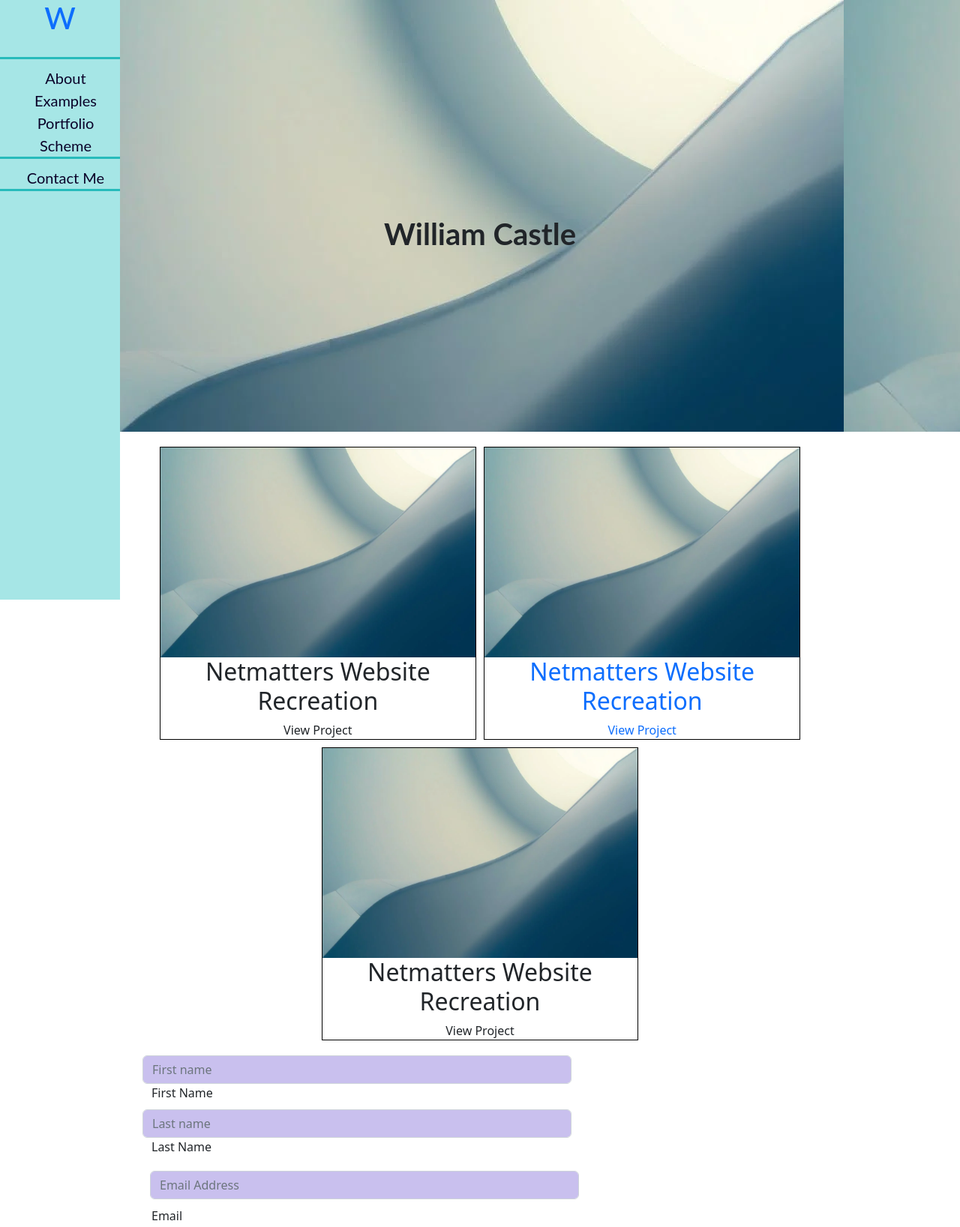
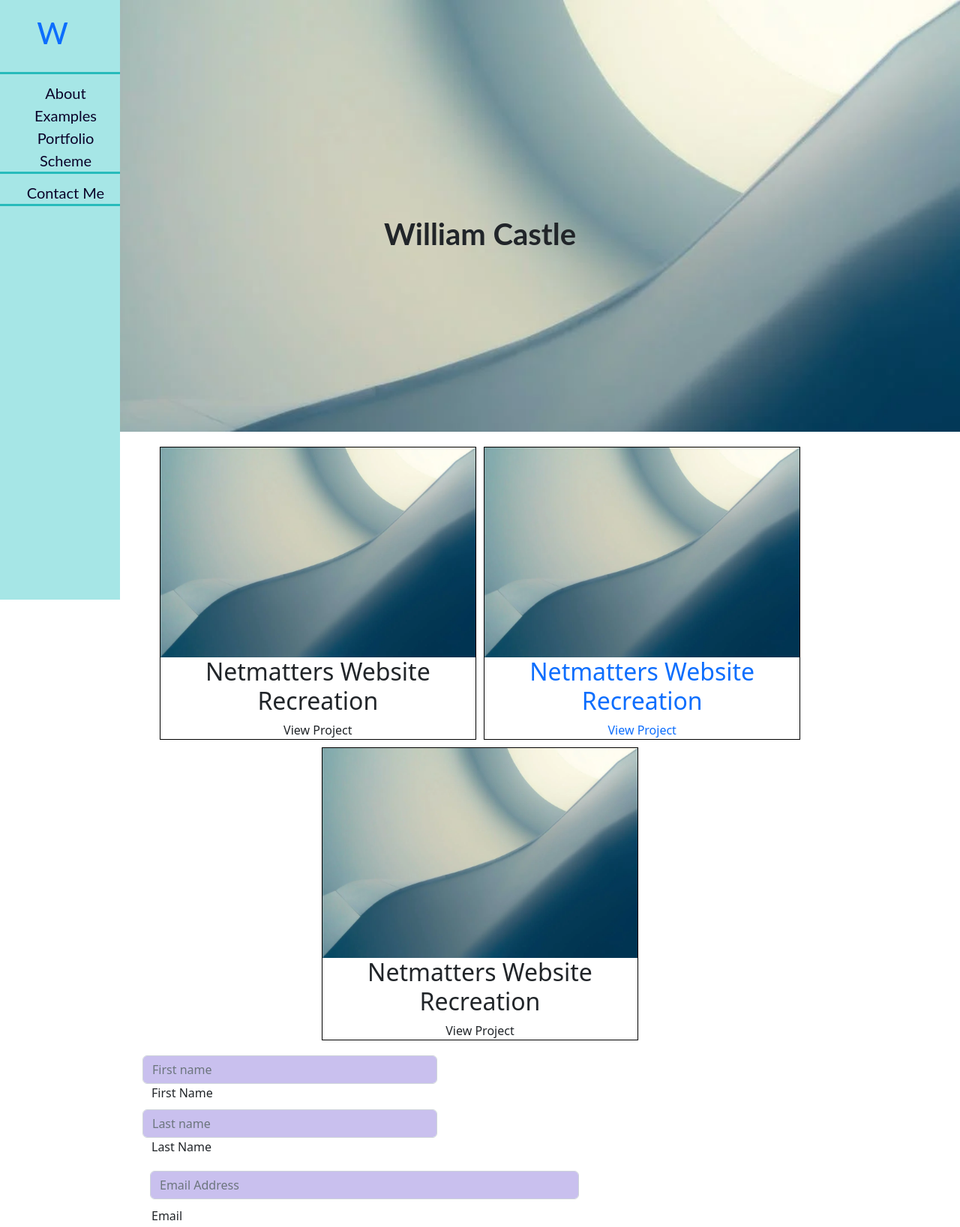
Before and after one commit to Sharpoint2/Public-Portfolio, a plain HTML site: page index.html in a window 1280 px wide. Shown: the top 1637 px of the page at 75% size. Drawn offline with nearby package versions, Linux system fonts and the light colour scheme.

Commit message:
Fixed hero image issue adjusted navbar stylings adjusted form sizes fixed broken image

```diff
--- a/Sass/queries.scss
+++ b/Sass/queries.scss
@@ -4,7 +4,14 @@
 @media (min-width: 576px) {  }
 
 // Medium devices (tablets, 768px and up)
-@media (min-width: 768px) {  }
+@media (min-width: 768px)
+{
+    .logo
+    {
+        display: flex;
+    }
+}
+
 
 // Large devices (desktops, 992px and up)
 @media (min-width: 992px)
@@ -12,8 +19,19 @@
     .sidenav
     {
         display: block;
+
     }
+   // #first-name, #last-name
+    //{
+   //   width: 1000px;
+  //  }
+
+   // .row-margin
+  //  {
+    // width: 1000px;
+  //  }
+
+
 }
-
 // Extra large devices (large desktops, 1200px and up)
 @media (min-width: 1200px) {  }
--- a/Sass/styles.scss
+++ b/Sass/styles.scss
@@ -5,6 +5,7 @@
 
 .sidenav {
     display: flex;
+    flex-wrap: wrap;
     width: 100%;
     flex-direction: row;
     justify-content: center;
@@ -29,7 +30,7 @@
 
     background-color: #c9c0ee;
     margin:0 0 20px 30%;
-    width:20%;
+    width:200px;
     height:50px;
     font-weight: bold;
   }
@@ -48,7 +49,7 @@
         margin-left:15px;
         padding: 6px 8px 6px 8px;
         text-decoration: none;
-        font-size: 32px;
+        font-size: 22px;
         color: #0a0229;
 
     }
@@ -56,11 +57,11 @@
 
   .logo
   {
-
+     display:none;
       color:rgb(39, 187, 187);
      padding-bottom:20px;
       font-weight: bolder;
-      margin-right:20px;
+      padding-right:20px;
       font-size: 2rem;
       border-right: solid rgb(39, 187, 187) 3px;
 
@@ -72,15 +73,13 @@
     margin-top:10px;
   }
 
-  #first-name, #last-name
-  {
-    width: 80%;
-  }
+
 
   .contact
   {
       margin:0;
       padding-left: 180px;
+      justify-content: center;
   }
 
   .hero
@@ -89,8 +88,9 @@
 
     position: relative;
       background-image: url("../img/pexels-photo-1103970S(1).webp");
-     // background-repeat: repeat-x;
-      width: 100%;
+      background-repeat: no-repeat;
+      background-size: cover;
+      width: vh;
       height: vh;
       padding-top:45%;
       h1
@@ -113,7 +113,7 @@
   {
     background-color: #c9c0ee;
 
-    width: 35%;
+    width: 55%;
   }
 
   .form-contact
@@ -123,10 +123,22 @@
     width:80%;
   }
 
+ // #first-name, #last-name
+ // {
+  //  width:1000px;
+  //  max-width: 65%;
+ //   min-width: 35%;
+
+//  }
+
   .row-margin
   {
+   width: 1000px;
+
+
     margin:10px;
     max-width: 65%;
+    min-width: 35%;
   }
   .contact
   {
@@ -187,7 +199,12 @@
 @media (min-width: 576px) {  }
 
 // Medium devices (tablets, 768px and up)
-@media (min-width: 768px) {  }
+@media (min-width: 768px) {
+  .logo
+  {
+      display: block;
+  }
+  }
 
 // Large devices (desktops, 992px and up)
 @media (min-width: 992px)
@@ -219,7 +236,7 @@
     .logo
     {
       text-align: center;
-      margin:0;
+      margin-top:20px;
       border-bottom: solid rgb(39, 187, 187) 3px;
       border-right:none;
 
```
Also changed, not shown: CSS/queries.css, CSS/styles.css, 2 other files.
